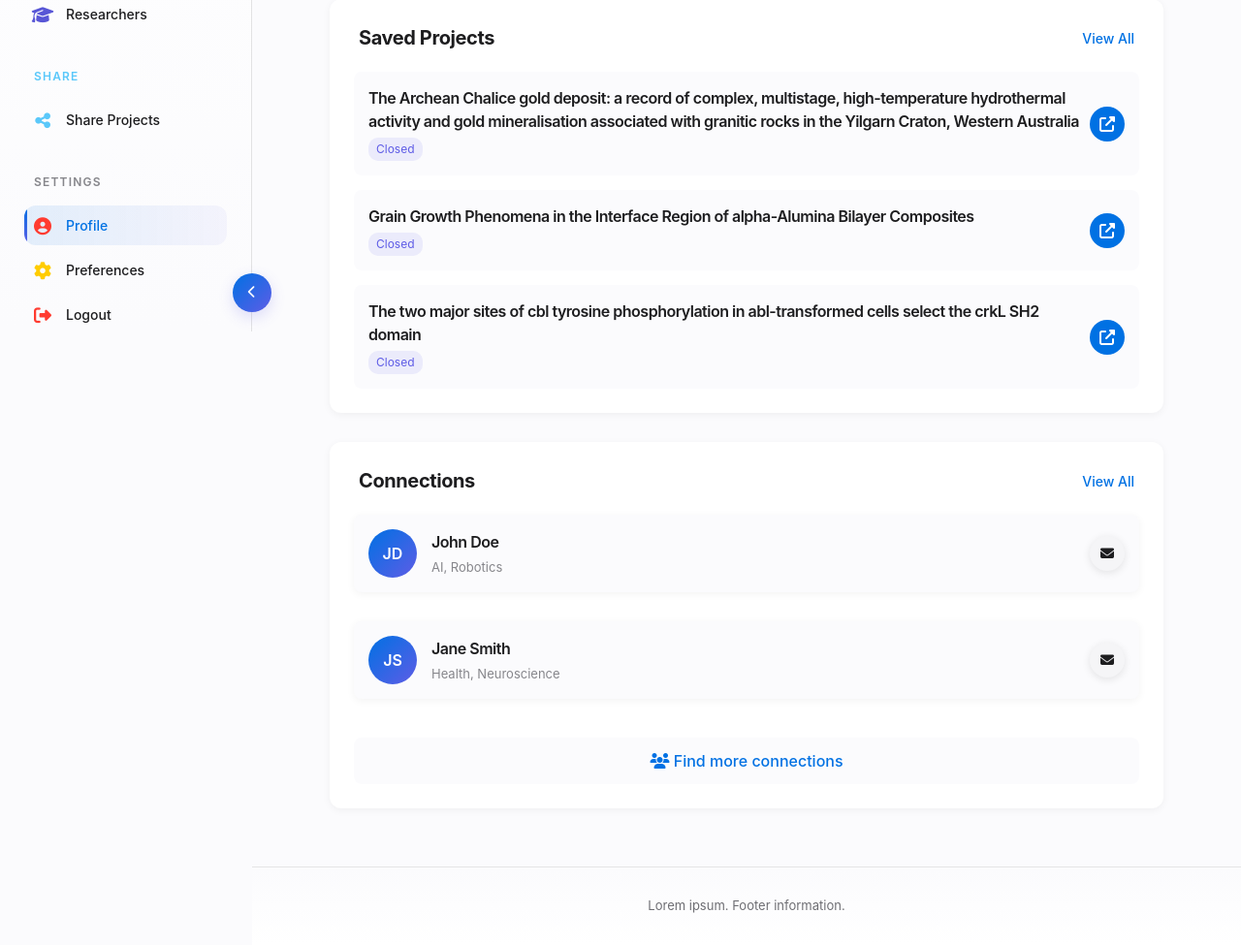
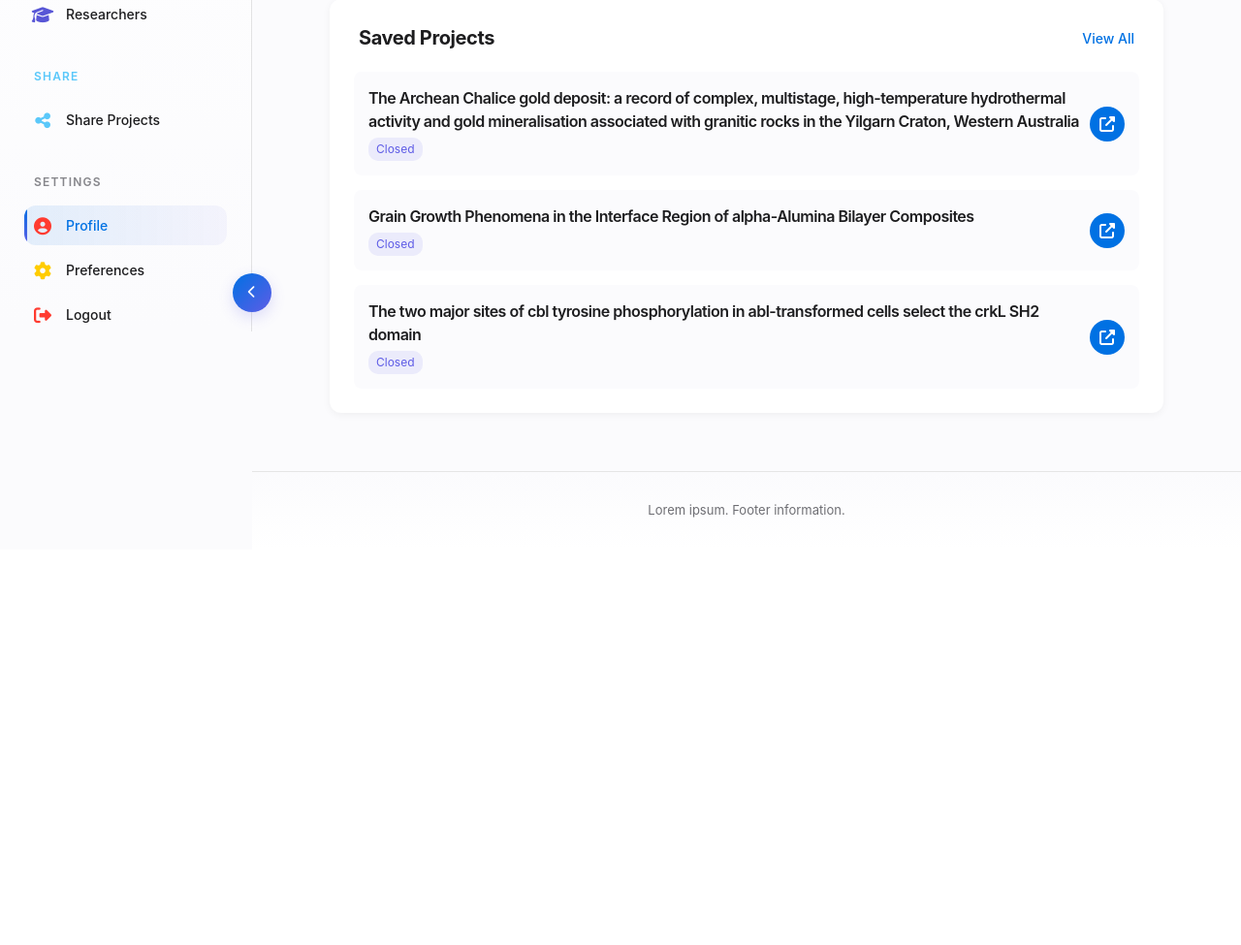
Before and after one commit to spuddydev/CITS3403_Group_Project, a Flask app: template templates/profile.html in a window 1280 px wide. Shown: the part 458-1433 px from the top of the page at 97% size. After the commit the page ends 992 px from the top, so only its background shows below. Run offline with Flask 3, Linux system fonts and the light colour scheme; the template is opened without the code that fills it: values that come from a table or form of the project are taken from there, others are empty.

Commit message:
Fully merged history and Bug Fixes

```diff
--- a/templates/profile.html
+++ b/templates/profile.html
@@ -85,46 +85,6 @@
                         <i class="fas fa-search"></i> Browse Projects
                     </a>
                 {% endif %}
-            </div>
-        </div>
-
-        <div class="profile-section connections">
-            <div class="section-header">
-                <h2>Connections</h2>
-                <a href="{{ url_for('social') }}" class="section-action">View All</a>
-            </div>
-
-            <div class="connections-list">
-                <!-- Simulated connections for demo -->
-                <div class="connection-card">
-                    <div class="connection-avatar">JD</div>
-                    <div class="connection-info">
-                        <h3 class="connection-name">John Doe</h3>
-                        <p class="connection-interests">AI, Robotics</p>
-                    </div>
-                    <div class="connection-actions">
-                        <button class="btn btn-message">
-                            <i class="fas fa-envelope"></i>
-                        </button>
-                    </div>
-                </div>
-
-                <div class="connection-card">
-                    <div class="connection-avatar">JS</div>
-                    <div class="connection-info">
-                        <h3 class="connection-name">Jane Smith</h3>
-                        <p class="connection-interests">Health, Neuroscience</p>
-                    </div>
-                    <div class="connection-actions">
-                        <button class="btn btn-message">
-                            <i class="fas fa-envelope"></i>
-                        </button>
-                    </div>
-                </div>
-
-                <a href="{{ url_for('social') }}" class="find-connections-link">
-                    <i class="fas fa-users"></i> Find more connections
-                </a>
             </div>
         </div>
     </div>
```
Also changed, not shown: templates/trends.html (+6 -9 lines), instance/site.db.
